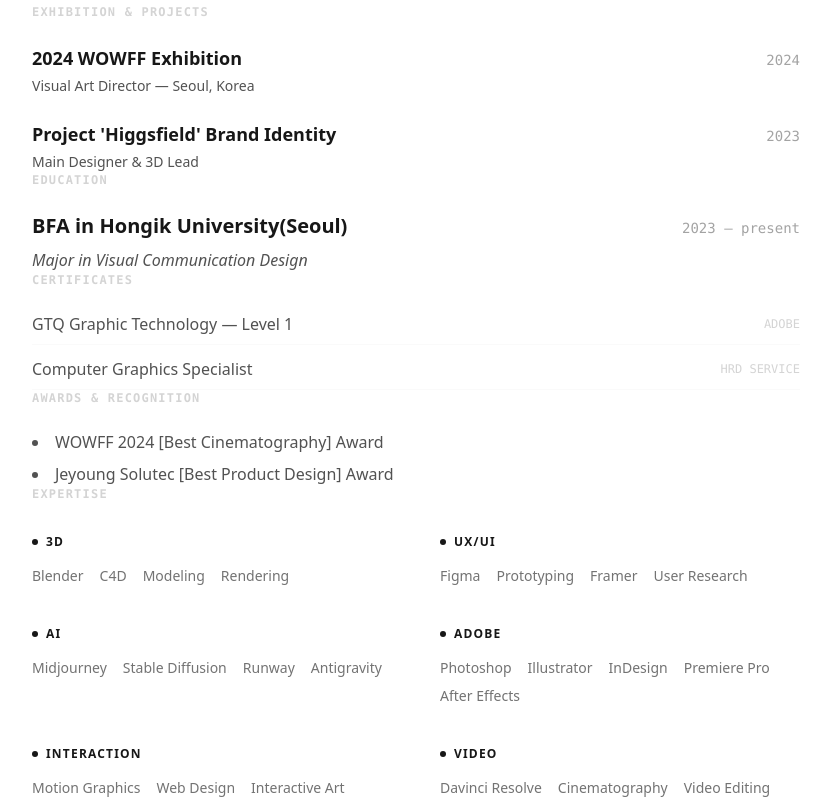
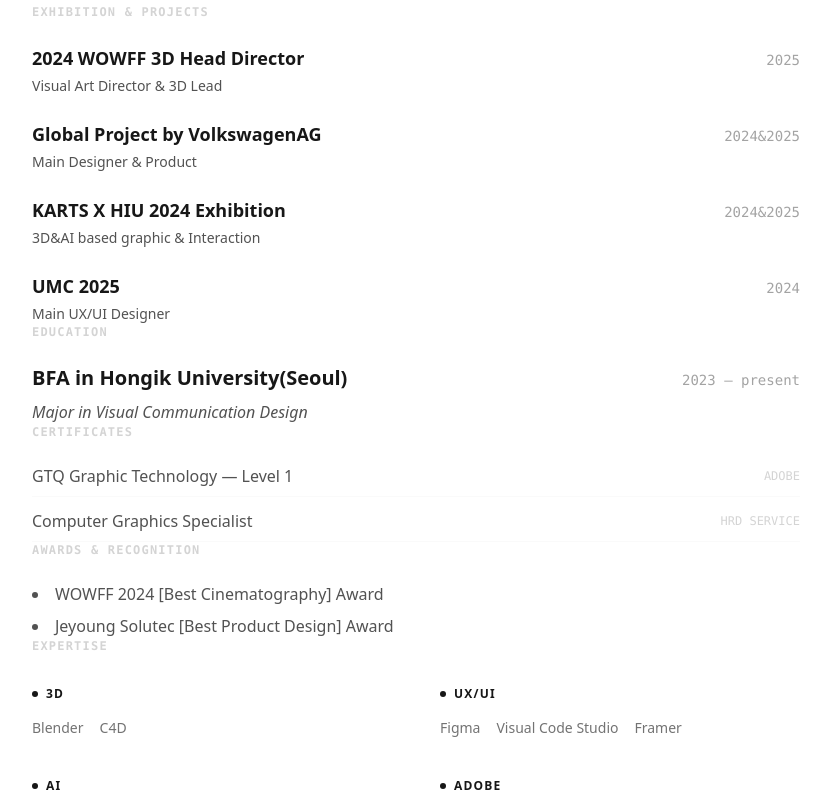
Before and after one commit to minseoyya/minseoyya_web1, a React (Vite) app: page /cv in a window 1280 px wide. Shown: the part 320-1120 px from the top of the page, without its empty margins (224-1054 px from the left). Built offline with nearby package versions, Linux system fonts and the light colour scheme.

Commit message:
Update CV.tsx

```diff
--- a/src/pages/CV.tsx
+++ b/src/pages/CV.tsx
@@ -21,17 +21,31 @@ export function CVPage() {
                     <div className="grid gap-6">
                         <div>
                             <div className="flex justify-between items-baseline mb-1">
-                                <h3 className="text-lg font-bold">2024 WOWFF Exhibition</h3>
-                                <span className="text-neutral-400 font-mono text-sm">2024</span>
+                                <h3 className="text-lg font-bold">2024 WOWFF 3D Head Director</h3>
+                                <span className="text-neutral-400 font-mono text-sm">2025</span>
                             </div>
-                            <p className="text-neutral-600 text-sm">Visual Art Director — Seoul, Korea</p>
+                            <p className="text-neutral-600 text-sm">Visual Art Director & 3D Lead</p>
                         </div>
                         <div>
                             <div className="flex justify-between items-baseline mb-1">
-                                <h3 className="text-lg font-bold">Project 'Higgsfield' Brand Identity</h3>
-                                <span className="text-neutral-400 font-mono text-sm">2023</span>
+                                <h3 className="text-lg font-bold">Global Project by VolkswagenAG </h3>
+                                <span className="text-neutral-400 font-mono text-sm">2024&2025</span>
                             </div>
-                            <p className="text-neutral-600 text-sm">Main Designer & 3D Lead</p>
+                            <p className="text-neutral-600 text-sm">Main Designer & Product</p>
+                        </div>
+                         <div>
+                            <div className="flex justify-between items-baseline mb-1">
+                                <h3 className="text-lg font-bold">KARTS X HIU 2024 Exhibition </h3>
+                                <span className="text-neutral-400 font-mono text-sm">2024&2025</span>
+                            </div>
+                            <p className="text-neutral-600 text-sm">3D&AI based graphic & Interaction</p>
+                        </div>
+                         <div>
+                            <div className="flex justify-between items-baseline mb-1">
+                                <h3 className="text-lg font-bold">UMC 2025</h3>
+                                <span className="text-neutral-400 font-mono text-sm">2024</span>
+                            </div>
+                            <p className="text-neutral-600 text-sm">Main UX/UI Designer</p>
                         </div>
                     </div>
                 </div>
@@ -77,12 +91,12 @@ export function CVPage() {
                     <h2 className="text-xs font-bold uppercase tracking-widest text-neutral-300 mb-8 font-mono">Expertise</h2>
                     <div className="grid grid-cols-1 md:grid-cols-2 gap-x-12 gap-y-10">
                         {[
-                            { title: '3D', skills: ['Blender', 'C4D', 'Modeling', 'Rendering'] },
-                            { title: 'UX/UI', skills: ['Figma', 'Prototyping', 'Framer', 'User Research'] },
-                            { title: 'AI', skills: ['Midjourney', 'Stable Diffusion', 'Runway', 'Antigravity'] },
+                            { title: '3D', skills: ['Blender', 'C4D'] },
+                            { title: 'UX/UI', skills: ['Figma', 'Visual Code Studio', 'Framer'] },
+                            { title: 'AI', skills: ['Midjourney', 'ComfyUI', 'Runway', 'Antigravity', 'Higgsfield' , 'Firefly'] },
                             { title: 'Adobe', skills: ['Photoshop', 'Illustrator', 'InDesign', 'Premiere Pro', 'After Effects'] },
-                            { title: 'Interaction', skills: ['Motion Graphics', 'Web Design', 'Interactive Art'] },
-                            { title: 'Video', skills: ['Davinci Resolve', 'Cinematography', 'Video Editing'] },
+                            { title: 'Interaction', skills: ['TouchDesigner', 'Media Pipe'] },
+                            { title: 'Video', skills: ['Davinci Resolve'] },
                         ].map((category) => (
                             <div key={category.title}>
                                 <h3 className="text-xs font-black text-neutral-900 mb-4 tracking-widest uppercase flex items-center gap-2">
```
